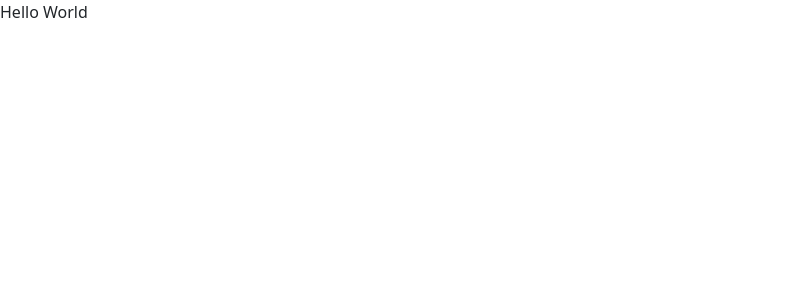
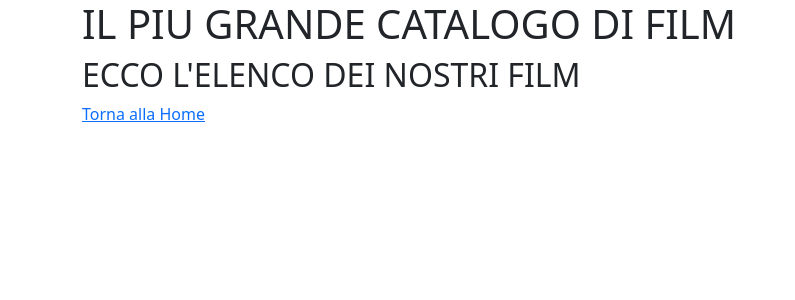
Before and after one commit to VincenzoIuliano/webapp-react, a React (Vite) app: page / in a window 1280 px wide. Shown: the top 300 px of the page, without its empty margins (0-795 px from the left). Built offline with nearby package versions, Linux system fonts and the light colour scheme.

Commit message:
ADD: pages and layout

```diff
--- /dev/null
+++ b/components/Nav.jsx
@@ -0,0 +1,24 @@
+import { Navlink } from 'react-router-dom'
+
+function Nav() {
+    return
+    <nav>
+        <li>
+            <Navlink to="/">
+                Homepage
+            </Navlink>
+        </li>
+        <li>
+            <Navlink to="/contact">
+                Contatti
+            </Navlink>
+        </li>
+        <li>
+            <Navlink to="/about">
+                About
+            </Navlink>
+        </li>
+    </nav>
+}
+
+export default Nav;
--- /dev/null
+++ b/layout/DefaultLayout.jsx
@@ -0,0 +1,16 @@
+import { Outlet } from "react-router-dom";
+import Nav from "../components/Nav";
+import Footer from "./Footer";
+import Header from "./Header";
+
+function DefaultLayout() {
+    return <>
+        <Header />
+        <main>
+            <Outlet />
+        </main>
+        <Footer />
+    </>
+}
+
+export default DefaultLayout;
--- /dev/null
+++ b/layout/Footer.jsx
@@ -0,0 +1,13 @@
+import { Link } from "react-router-dom";
+
+function Footer () {
+    return <>
+        <footer>
+            <div className="container">
+                <Link to="/">Torna alla Home</Link>
+            </div>
+        </footer>
+    </>
+}
+
+export default Footer;
--- /dev/null
+++ b/layout/Header.jsx
@@ -0,0 +1,11 @@
+import Nav from "../components/Nav";
+
+function Header() {
+    return <>
+    <header>
+        <Nav />
+    </header>
+    </>
+}
+
+export default Header;
--- /dev/null
+++ b/pages/HomePage.jsx
@@ -0,0 +1,16 @@
+function HomePage() {
+    return <>
+        <section>
+            <div className="container">
+                <h1>IL PIU GRANDE CATALOGO DI FILM</h1>
+            </div>
+        </section>
+        <section>
+            <div className="container">
+                <h2>ECCO L'ELENCO DEI NOSTRI FILM</h2>
+            </div>
+        </section>
+    </>
+}
+
+export default HomePage;
--- /dev/null
+++ b/pages/movies/HomePage.jsx
@@ -0,0 +1,16 @@
+function HomePage() {
+    return <>
+        <section>
+            <div className="container">
+                <h1>IL PIU GRANDE CATALOGO DI FILM</h1>
+            </div>
+        </section>
+        <section>
+            <div className="container">
+                <h2>ECCO L'ELENCO DEI NOSTRI FILM</h2>
+            </div>
+        </section>
+    </>
+}
+
+export default HomePage;
--- a/src/App.jsx
+++ b/src/App.jsx
@@ -1,11 +1,18 @@
 import 'bootstrap/dist/css/bootstrap.css';
+import { BrowserRouter, Route, Routes } from 'react-router-dom';
+import DefaultLayout from '../layout/DefaultLayout';
+import HomePage from '../pages/HomePage';
 
 function App() {
 
   return (
-   <div>
-      <span className="">Hello World</span>
-   </div>
+   <BrowserRouter>
+      <Routes>
+        <Route element={<DefaultLayout />}>
+          <Route path='/' element={<HomePage />} />
+        </Route>
+      </Routes>
+   </BrowserRouter>
   )
 }
 
```
Also changed, not shown: pages/movies/MoviePage.jsx (added, +20 -0 lines).
